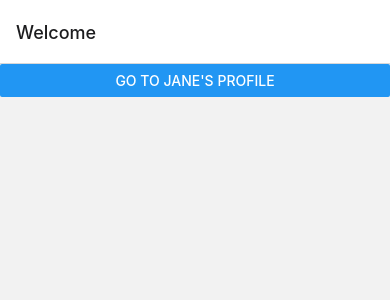
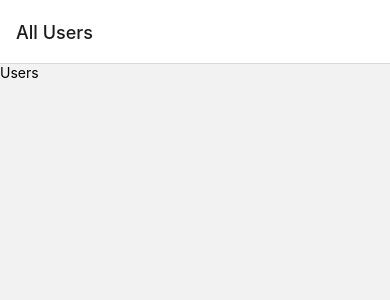
Before and after one commit to milesfwilson/MobileDemo, a React Native app: screen /Users in a window 390 px wide. Shown: the top 300 px of the page. Built offline with nearby package versions, Linux system fonts and the light colour scheme.

Commit message:
Created separate folder structure for screens

```diff
--- a/src/navigator/index.tsx
+++ b/src/navigator/index.tsx
@@ -1,30 +1,31 @@
 import * as React from 'react';
 import {createNativeStackNavigator} from '@react-navigation/native-stack';
-import {Button, Text} from 'react-native';
+import Users from '../screens/users';
+import Profile from '../screens/profile';
 
-const HomeScreen: React.FC = ({navigation}) => {
-  return (
-    <Button
-      title="Go to Jane's profile"
-      onPress={() => navigation.navigate('Profile', {name: 'Jane'})}
-    />
-  );
-};
-const ProfileScreen: React.FC = ({navigation, route}) => {
-  return <Text>This is {route.params.name}'s profile</Text>;
-};
+// const HomeScreen: React.FC = ({navigation}) => {
+//   return (
+//     <Button
+//       title="Go to Jane's profile"
+//       onPress={() => navigation.navigate('Profile', {name: 'Jane'})}
+//     />
+//   );
+// };
+// const ProfileScreen: React.FC = ({navigation, route}) => {
+//   return <Text>This is {route.params.name}'s profile</Text>;
+// };
 
 const Stack = createNativeStackNavigator();
 
 const MyStack = () => {
   return (
-    <Stack.Navigator initialRouteName="Home">
+    <Stack.Navigator initialRouteName="Users">
       <Stack.Screen
-        name="Home"
-        component={HomeScreen}
-        options={{title: 'Welcome'}}
+        name="Users"
+        component={Users}
+        options={{title: 'All Users'}}
       />
-      <Stack.Screen name="Profile" component={ProfileScreen} />
+      <Stack.Screen name="Profile" component={Profile} />
     </Stack.Navigator>
   );
 };
--- /dev/null
+++ b/src/screens/index.tsx
@@ -0,0 +1 @@
+export * from '../screens';
--- /dev/null
+++ b/src/screens/profile/index.tsx
@@ -0,0 +1,8 @@
+import {FC} from 'react';
+import {Text} from 'react-native';
+
+const Profile: FC = () => {
+  return <Text>Profile!</Text>;
+};
+
+export default Profile;
--- /dev/null
+++ b/src/screens/users/index.tsx
@@ -0,0 +1,8 @@
+import {FC} from 'react';
+import {Text} from 'react-native';
+
+const Users: FC = () => {
+  return <Text>Users</Text>;
+};
+
+export default Users;
```
